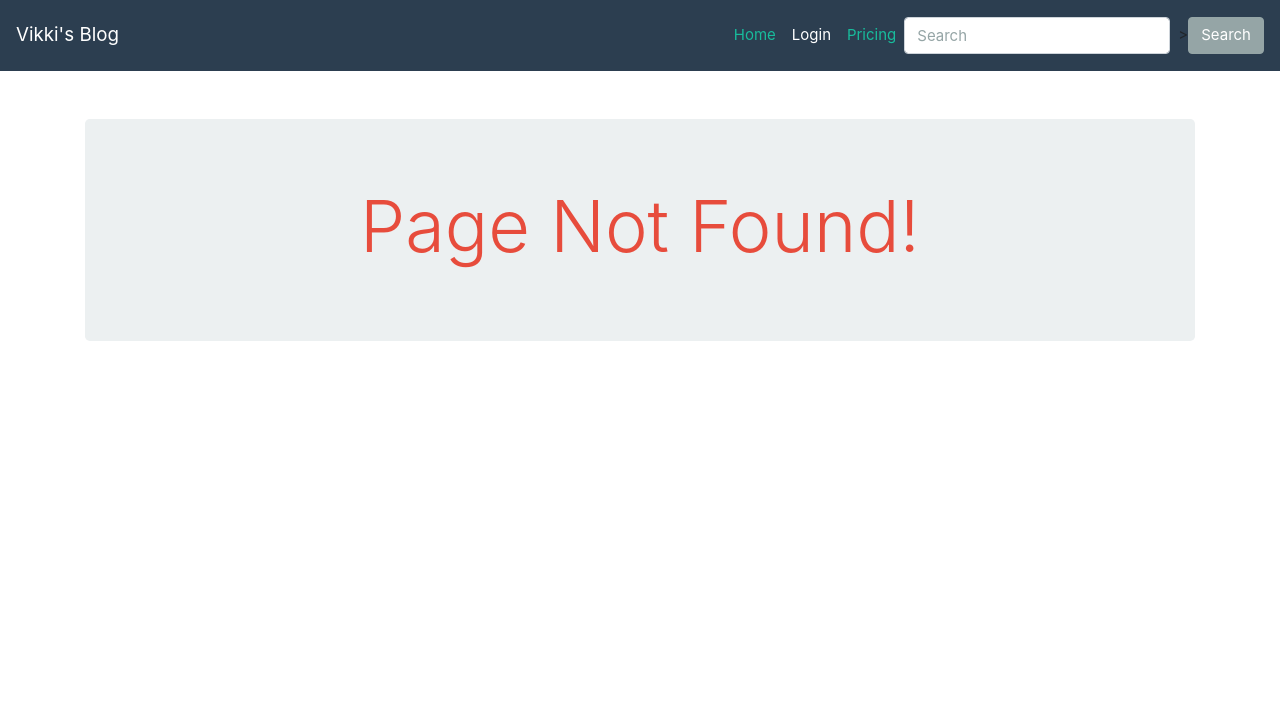
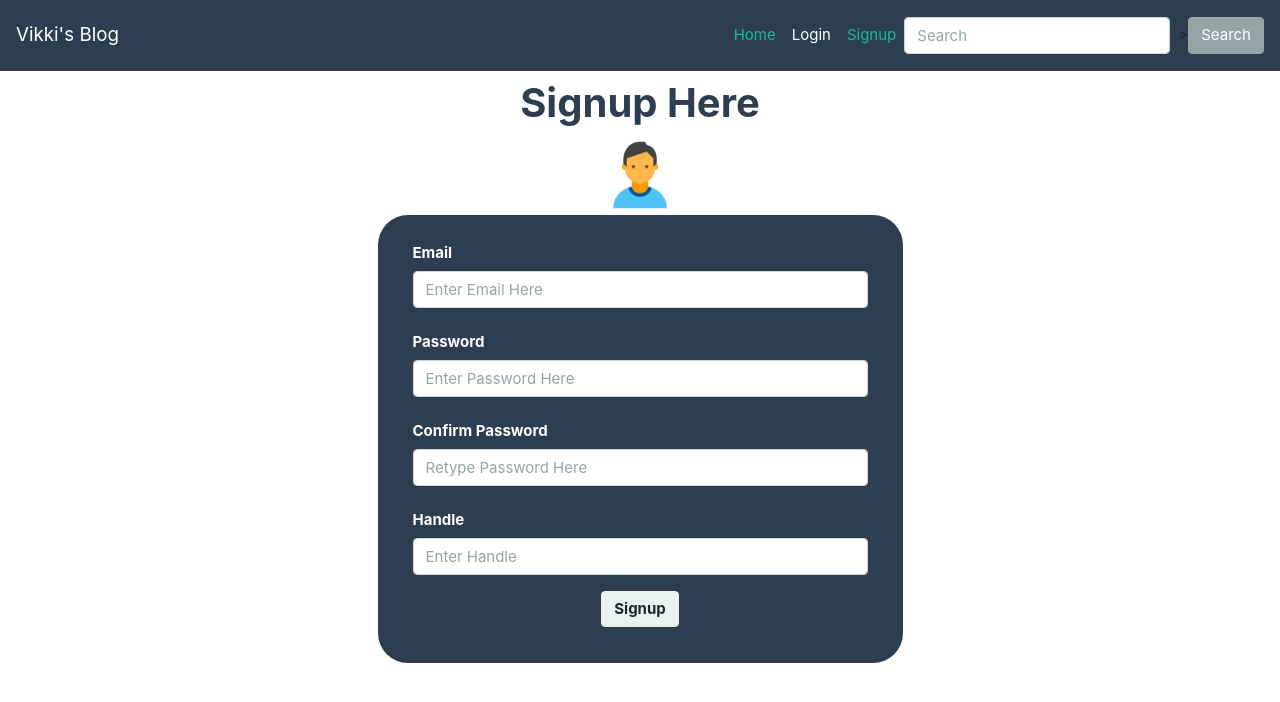
Before and after one commit to vivekmalumel/React-Social-vikki-blog, a React (Create React App) app: page /signup in a window 1280 px wide. Before the commit this address had no page. Shown: the top 702 px of the page. Built offline with nearby package versions, Linux system fonts and the light colour scheme.

Commit message:
Added redux,completed login and signup

```diff
--- a/package.json
+++ b/package.json
@@ -8,8 +8,11 @@
     "jwt-decode": "^2.2.0",
     "react": "^16.8.6",
     "react-dom": "^16.8.6",
+    "react-redux": "^7.1.0",
     "react-router-dom": "^5.0.1",
-    "react-scripts": "3.0.1"
+    "react-scripts": "3.0.1",
+    "redux": "^4.0.4",
+    "redux-thunk": "^2.3.0"
   },
   "scripts": {
     "start": "react-scripts start",
--- a/src/App.js
+++ b/src/App.js
@@ -8,6 +8,9 @@ import notFound from './pages/notFound';
 import Navbar from './components/Navbar';
 import jwtDecode from 'jwt-decode'
 import AuthRoute from './utils/AuthRoute';
+import {Provider} from 'react-redux';
+import store from './redux/store'
+import signup from './pages/signup';
 
 let authenticated;
 const token=localStorage.fbIdToken;
@@ -24,7 +27,7 @@ if(token){
 
 function App() {
   return (
-    <React.Fragment>
+    <Provider store={store}>
       <div className="App">
       <Router>
         <Navbar/>
@@ -33,12 +36,13 @@ function App() {
           <Route exact path='/' component={home}/>
           <AuthRoute exact path='/login' component={login} authenticated={authenticated}/>
           <Route exact path='/dashboard' component={dashboard}/>
+          <AuthRoute exact path='/signup' component={signup} authenticated={authenticated}/>
           <Route  path='*' component={notFound}/>
         </Switch>
         </div>
       </Router>
     </div>
-    </React.Fragment>
+    </Provider>
   );
 }
 
--- a/src/components/Navbar.js
+++ b/src/components/Navbar.js
@@ -31,7 +31,7 @@ export default class Navbar extends Component {
                   <NavLink className="nav-link" to="/login">Login</NavLink>
                 </li>
                 <li className="nav-item">
-                  <NavLink className="nav-link" to="/signup">Pricing</NavLink>
+                  <NavLink className="nav-link" to="/signup">Signup</NavLink>
                 </li>
               </ul>
               <form className="form-inline my-2 my-lg-0">
--- a/src/pages/login.js
+++ b/src/pages/login.js
@@ -1,6 +1,10 @@
 import React, { Component } from 'react'
-import axios from 'axios'
 import LoginImg from '../images/icons8-user-96.png'
+import {connect} from 'react-redux';
+import  {loginUser} from '../redux/actions/userActions'
+import {clearErrors} from '../redux/actions/uiActions'
+import { setError } from '../redux/actions/uiActions';
+
 const styles={
     loginform:{
         background:"var(--primary)",
@@ -9,52 +13,34 @@ const styles={
         borderRadius:"30px",
     }
 }
-export default class login extends Component {
+class login extends Component {
     state={
         email:'',
-        password:'',
-        loading:false,
-        errors:{}
+        password:''
     }
     handleChange=(event)=>{
         this.setState({
             [event.target.name]:event.target.value
         })
-        this.setState({
-            errors:{
-                ...this.state.errors,
-                [event.target.name]:''
-            }
-        })
+        const newErr={...this.props.UI.errors,[event.target.name]:''};
+        this.props.setError(newErr);
     }
     handleSubmit=(event)=>{
         event.preventDefault();
-        this.setState({
-            loading:true
-        })
         const userData={
             email:this.state.email,
             password:this.state.password
         }
-        axios.post('/login',userData)
-        .then(response=>{
-            console.log(response.data);
-            this.setState({
-                loading:false
-            })
-            localStorage.setItem('fbIdToken',`Bearer ${response.data.token}`)
-            this.props.history.push('/');
-        })
-        .catch(err=>{
-            console.log(err.response.data);
-            this.setState({
-                errors:err.response.data,
-                loading:false
-            })
-        })
+        this.props.loginUser(userData,this.props.history);
     }
+
+    componentWillUnmount=()=>{
+        this.props.clearErrors();
+    }
+
     render() {
-        const {errors}=this.state;
+        const {loading,errors}=this.props.UI;
+        //console.log('render');
         return (
             <div className="mt-2">
                 <h2 className="text-center text-primary font-weight-bold">Login Here</h2>
@@ -85,7 +71,7 @@ export default class login extends Component {
                         {errors.error&&<div className="mb-1 text-danger text-sm text-center">{errors.error}</div>}
                         <div className="form-group text-center">
                         <button type="submit" class="btn btn-light font-weight-bold"
-                            disabled={this.state.loading}
+                            disabled={loading}
                         >
                             Login
                         </button>
@@ -97,3 +83,16 @@ export default class login extends Component {
         )
     }
 }
+
+const mapStateToProps=(state)=>({
+    user:state.user,
+    UI:state.UI
+});
+
+const mapActionsToProps=(dispatch)=>({
+    loginUser:(userData,history)=>dispatch(loginUser(userData,history)),
+    clearErrors:()=>dispatch(clearErrors()),
+    setError:(errors)=>dispatch(setError(errors))
+})
+
+export default  connect(mapStateToProps,mapActionsToProps)(login);
--- /dev/null
+++ b/src/pages/signup.js
@@ -0,0 +1,128 @@
+import React, { Component } from 'react'
+import {connect} from 'react-redux'
+import LoginImg from '../images/icons8-user-96.png';
+import { signupUser } from '../redux/actions/userActions';
+import {setError,clearErrors} from '../redux/actions/uiActions'
+
+const styles={
+    loginform:{
+        background:"var(--primary)",
+        color:"#fff",
+        padding:"20px 35px",
+        borderRadius:"30px",
+    }
+}
+
+ class signup extends Component {
+
+        state={
+            email:'',
+            password:'',
+            confirmPassword:'',
+            handle:''
+        }
+        handleChange=(event)=>{
+            this.setState({
+                [event.target.name]:event.target.value
+            })
+            const newErr={...this.props.UI.errors,[event.target.name]:''};
+            this.props.setError(newErr);
+        }
+        handleSubmit=(event)=>{
+            event.preventDefault();
+            const userData={
+                email:this.state.email,
+                password:this.state.password,
+                confirmPassword:this.state.confirmPassword,
+                handle:this.state.handle
+            }
+            if(userData.password === userData.confirmPassword)
+                this.props.signupUser(userData,this.props.history);
+            else{
+                const newErr={...this.props.UI.errors,error:'Password mismatch'};
+                this.props.setError(newErr);
+            }
+
+        }
+        componentWillUnmount=()=>{
+            this.props.clearErrors();
+        }
+
+    render() {
+        const {loading,errors}=this.props.UI;
+        return (
+            <div className="mt-2">
+            <h2 className="text-center text-primary font-weight-bold">Signup Here</h2>
+            <div className="text-center"><img src={LoginImg} alt="login" style={{width:"80px"}}/></div>
+            <div className="col-sm-6 col-12 m-auto">
+                <form noValidate onSubmit={this.handleSubmit} style={styles.loginform}>
+                    <div className="form-group">
+                        <label className="col-form-label" htmlFor="email"><b>Email</b></label>
+                        <input className={`form-control ${errors.email?'is-invalid':''}`}
+                            type="text"
+                            name="email"
+                            placeholder="Enter Email Here"
+                            onChange={this.handleChange}
+                            value={this.state.email}
+                        />
+                        {errors.email&&<span className="text-danger text-sm">{errors.email}</span>}
+                    </div>
+                    <div className="form-group">
+                        <label className="col-form-label" htmlFor="password"><b>Password</b></label>
+                        <input className={`form-control ${errors.password?'is-invalid':''}`}
+                            type="password" name="password"
+                            placeholder="Enter Password Here"
+                            onChange={this.handleChange}
+                            value={this.state.password}
+                        />
+                        {errors.password&&<span className="text-danger text-sm">{errors.password}</span>}
+                    </div>
+                    <div className="form-group">
+                        <label className="col-form-label" htmlFor="confirmPassword"><b>Confirm Password</b></label>
+                        <input className={`form-control ${errors.confirmPassword?'is-invalid':''}`}
+                            type="password" name="confirmPassword"
+                            placeholder="Retype Password Here"
+                            onChange={this.handleChange}
+                            value={this.state.confirmPassword}
+                        />
+                        {errors.confirmPassword&&<span className="text-danger text-sm">{errors.confirmPassword}</span>}
+                    </div>
+                    <div className="form-group">
+                        <label className="col-form-label" htmlFor="handle"><b>Handle</b></label>
+                        <input className={`form-control ${errors.handle?'is-invalid':''}`}
+                            type="text" name="handle"
+                            placeholder="Enter Handle"
+                            onChange={this.handleChange}
+                            value={this.state.handle}
+                        />
+                        {errors.handle&&<span className="text-danger text-sm">{errors.handle}</span>}
+                    </div>
+
+                    {errors.error&&<div className="mb-1 text-danger text-sm text-center">{errors.error}</div>}
+                    <div className="form-group text-center">
+                    <button type="submit" class="btn btn-light font-weight-bold"
+                        disabled={loading}
+                    >
+                        Signup
+                    </button>
+                    </div>
+
+                </form>
+            </div>
+        </div>
+
+        )
+    }
+}
+
+const mapStateToProps=state=>({
+    UI:state.UI
+})
+
+const mapDispatchToProps=dispatch=>({
+    signupUser:(userData,history)=>dispatch(signupUser(userData,history)),
+    setError:(error)=>dispatch(setError(error)),
+    clearErrors:()=>dispatch(clearErrors())
+})
+
+export default connect(mapStateToProps,mapDispatchToProps)(signup);
--- /dev/null
+++ b/src/redux/actions/uiActions.js
@@ -0,0 +1,11 @@
+import { CLEAR_ERRORS, SET_ERRORS } from "../types";
+
+
+export const clearErrors=()=>dispatch=>{
+    dispatch({type:CLEAR_ERRORS})
+}
+
+export const setError=(error)=>dispatch=>{
+    //console.log(error);
+    dispatch({type:SET_ERRORS,payload:error})
+}
--- /dev/null
+++ b/src/redux/actions/userActions.js
@@ -0,0 +1,33 @@
+import {SET_USER,SET_ERRORS,CLEAR_ERRORS,LOADING_UI} from '../types'
+import axios from 'axios';
+
+export const loginUser=(userData,history)=>(dispatch)=>{
+    //console.log('action caught');
+    dispatch({type:LOADING_UI});
+    axios.post('/login',userData)
+        .then(response=>{
+            console.log(response.data);
+            localStorage.setItem('fbIdToken',`Bearer ${response.data.token}`);
+            dispatch({type:CLEAR_ERRORS})
+            history.push('/');
+        })
+        .catch(err=>{
+            //console.log(err.response.data);
+            dispatch({type:SET_ERRORS,payload:err.response.data})
+        })
+}
+
+export const signupUser=(userData,history)=>(dispatch)=>{
+    console.log('action caught');
+    axios.post('/signup',userData)
+        .then(response=>{
+            //console.log(response.data);
+            localStorage.setItem('fbIdToken',`Bearer ${response.data.token}`);
+            dispatch({type:CLEAR_ERRORS})
+            history.push('/');
+        })
+        .catch(err=>{
+            //console.log(err.response.data);
+            dispatch({type:SET_ERRORS,payload:err.response.data})
+        })
+}
--- /dev/null
+++ b/src/redux/reducers/uiReducer.js
@@ -0,0 +1,32 @@
+import {SET_ERRORS,CLEAR_ERRORS,LOADING_UI} from '../types';
+
+const initialState={
+    loading:false,
+    errors:{}
+}
+
+const uiReducer=(state=initialState,action)=>{
+    switch(action.type){
+        case SET_ERRORS:
+            return{
+                ...state,
+                loading:false,
+                errors:action.payload
+            }
+        case CLEAR_ERRORS:
+            return{
+                ...state,
+                loading:false,
+                errors:{}
+            }
+        case LOADING_UI:
+                return{
+                    ...state,
+                    loading:true
+                }
+        default:
+            return state;
+    }
+}
+
+export default uiReducer;
--- /dev/null
+++ b/src/redux/reducers/userReducer.js
@@ -0,0 +1,20 @@
+import {SET_USER, SET_AUTHENTICATED, SET_UNAUTHENTICATED} from '../types'
+
+const initialState={
+    authenticated:false
+}
+
+const userReducer =(state=initialState,action)=>{
+    switch(action.type){
+        case SET_AUTHENTICATED:
+            return{
+                ...state,
+                authenticated:true
+            }
+        case SET_UNAUTHENTICATED:
+            return initialState;
+        default:
+            return state;
+    }
+}
+export default userReducer;
--- /dev/null
+++ b/src/redux/store.js
@@ -0,0 +1,16 @@
+import {createStore,applyMiddleware,combineReducers,compose} from 'redux'
+import thunk from 'redux-thunk';
+import userReducer from './reducers/userReducer'
+import uiReducer from './reducers/uiReducer'
+const initialState={}
+const middleware=[thunk];
+
+const reducer=combineReducers({
+    user:userReducer,
+    UI:uiReducer
+})
+
+const store=createStore(reducer,initialState,
+    compose(applyMiddleware(...middleware),window.__REDUX_DEVTOOLS_EXTENSION__ && window.__REDUX_DEVTOOLS_EXTENSION__()));
+
+export default store;
--- /dev/null
+++ b/src/redux/types.js
@@ -0,0 +1,10 @@
+
+export const SET_AUTHENTICATED='SET_AUTHENTICATED';
+export const SET_UNAUTHENTICATED='SET_UNAUTHENTICATED';
+export const SET_USER='SET_USER';
+export const SET_LOADING='SET_LOADING';
+
+
+export const SET_ERRORS='SET_ERRORS';
+export const CLEAR_ERRORS='CLEAR_ERRORS';
+export const LOADING_UI='LOADING_UI';
```
Also changed, not shown: 1 other file (tests, documents, lock files or other folders).
